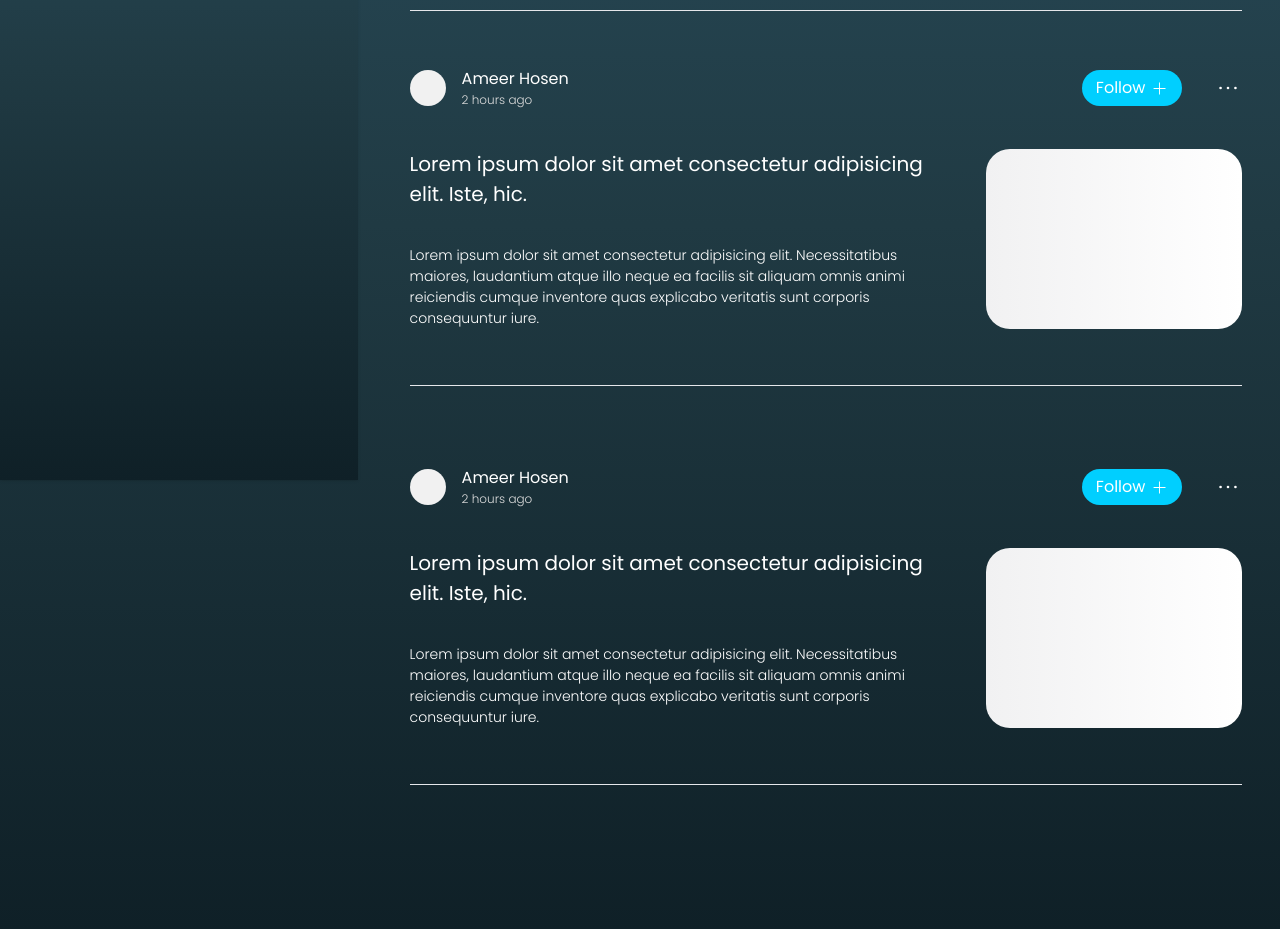
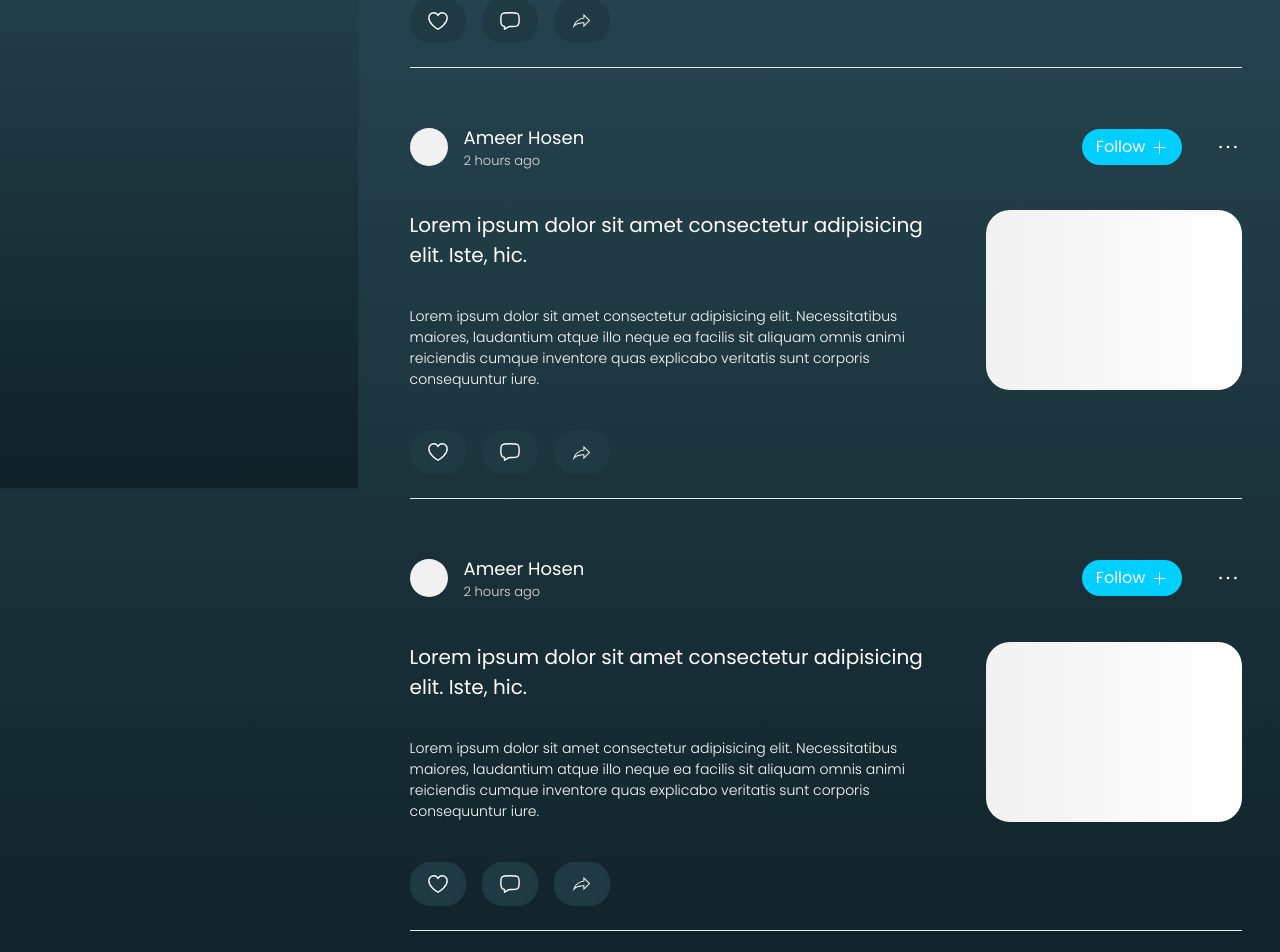
Before and after one commit to amiribnjaman/mybook-frontend, a Next.js app: page / in a window 1280 px wide. Shown: the part 480-1432 px from the top of the page. Before the commit the page ends 1409 px from the top, so only its background shows below. Built offline with nearby package versions, Linux system fonts and the light colour scheme; no server answers.

Commit message:
user interaction button implement

```diff
--- a/src/app/layoutComponent.jsx
+++ b/src/app/layoutComponent.jsx
@@ -23,6 +23,7 @@ export default function LayoutComponent({ children }) {
   const authPath = route.includes(getPath);
 
   return (
+    // 0f2027
     <div
       className={`${poppins.className} bg-gradient-to-b from-[#2c5364] via-[#203a43] to-[#0f2027] min-h-screen`}
     >
--- a/src/components/feed.jsx
+++ b/src/components/feed.jsx
@@ -284,7 +284,7 @@ export default function Feed() {
       {/* feed */}
       <div className=" mt-[140px] mx-auto mb-8 w-full gap-8  min-h-screen flex">
         {/* Feed left navbar */}
-        <div className="mb-8 col-span-3 min-h-screen w-[28%] shadow fixed flex-start bg-gradient-to-b from-[#2c5364] via-[#203a43] to-[#0f2027] pt-[20px]">
+        <div className="mb-8 col-span-3 min-h-screen w-[28%] shadow fixed flex-start bg-gradient-to-b from-[#2c5364] via-[#203a43] to-[#0f2027] pt-[28px]">
           <div className="sticky self-start top-[40px] left-0 h-screen w-[280px] ml-[6%]">
             <ul>
               <li className="flex gap-3 items-center mb-6 text-[#f4f4f9] font-regular cursor-pointer bg-[#203A43] w-[100%] h-[44px] rounded-[8px] hover:opacity-90 transition px-[20px] py-[16px]">
@@ -339,25 +339,26 @@ export default function Feed() {
             </ul>
           </div>
         </div>
-{/*
+        {/*
         <div className="mb-8 mt-8 flex justify-center col-span-1">
           <hr className="w-[.2px] min-h-[80vh] text-[#f4f4f9] bg-[#f4f4f9]" />
         </div> */}
         {/* Main feed */}
-        <div className="mb-8 mt-8 col-span-8 text-white w-[65%] flex-end ml-auto mr-[3%]">
+        <div className="mb-4 mt-8 col-span-8 text-white w-[65%] flex-end ml-auto mr-[3%]">
+          {/* Single post */}
           <div className="">
             {/* Post top userinfo sec  */}
             <div className="flex justify-between items-center">
               {/* User info */}
               <div className="flex gap-4 items-center">
                 {/*  User image */}
-                <div className="w-[36px] h-[36px] bg-[#f1f1f1] rounded-full"></div>
+                <div className="w-[38px] h-[38px] bg-[#f1f1f1] rounded-full"></div>
 
                 <div>
-                  <h3 className="text-[16px] font-regular cursor-pointer">
+                  <h3 className="text-[18px] font-regular cursor-pointer">
                     Ameer Hosen
                   </h3>
-                  <h5 className="text-[12px] font-light text-[#ddd]">
+                  <h5 className="text-[13px] font-light text-[#ddd]">
                     2 hours ago
                   </h5>
                 </div>
@@ -419,23 +420,82 @@ export default function Feed() {
               </div>
             </div>
 
-            <div className="mb-14 mt-14 flex justify-center">
+            {/* User interaction on post */}
+            <div className="mt-[24px]">
+              <div className="flex gap-4 items-center">
+                {/* Love */}
+                <div className="w-[56px] h-[44px] border border-[#203A43] bg-[#203A43] hover:bg-[#0f2027] rounded-[20px] flex items-center justify-center cursor-pointer">
+                  <svg
+                    xmlns="http://www.w3.org/2000/svg"
+                    width="22"
+                    height="22"
+                    viewBox="0 0 24 24"
+                  >
+                    <path
+                      fill="none"
+                      stroke="currentColor"
+                      stroke-linecap="round"
+                      stroke-linejoin="round"
+                      stroke-width="1.5"
+                      d="M16.696 3C14.652 3 12.887 4.197 12 5.943C11.113 4.197 9.348 3 7.304 3C4.374 3 2 5.457 2 8.481s1.817 5.796 4.165 8.073S12 21 12 21s3.374-2.133 5.835-4.446C20.46 14.088 22 11.514 22 8.481S19.626 3 16.696 3"
+                    />
+                  </svg>
+                </div>
+
+                {/* comment */}
+                <div className="w-[56px] h-[44px] border border-[#203A43] bg-[#203A43] hover:bg-[#0f2027] rounded-[20px] flex items-center justify-center cursor-pointer">
+                  <svg
+                    xmlns="http://www.w3.org/2000/svg"
+                    width="22"
+                    height="22"
+                    viewBox="0 0 24 24"
+                  >
+                    <path
+                      fill="none"
+                      stroke="currentColor"
+                      stroke-linecap="round"
+                      stroke-linejoin="round"
+                      stroke-width="1.5"
+                      d="M3.464 16.828C2 15.657 2 14.771 2 11s0-5.657 1.464-6.828C4.93 3 7.286 3 12 3s7.071 0 8.535 1.172S22 7.229 22 11s0 4.657-1.465 5.828C19.072 18 16.714 18 12 18c-2.51 0-3.8 1.738-6 3v-3.212c-1.094-.163-1.899-.45-2.536-.96"
+                    />
+                  </svg>
+                </div>
+
+                {/* share */}
+                <div className="w-[56px] h-[44px] border border-[#203A43] bg-[#203A43] hover:bg-[#0f2027] rounded-[20px] flex items-center justify-center cursor-pointer">
+                  <svg
+                    xmlns="http://www.w3.org/2000/svg"
+                    width="23"
+                    height="23"
+                    viewBox="0 0 24 24"
+                  >
+                    <path
+                      fill="currentColor"
+                      d="M19.59 12L15 7.41v2.46l-.86.13c-4.31.61-7.23 2.87-8.9 6.33c2.32-1.64 5.2-2.43 8.76-2.43h1v2.69m-2-1.69v.02c-4.47.21-7.67 1.82-10 5.08c1-5 4-10 11-11V5l7 7l-7 7v-4.1c-.33 0-.66.01-1 .02Z"
+                    />
+                  </svg>
+                </div>
+              </div>
+            </div>
+
+            <div className="mb-14 mt-6 flex justify-center">
               <hr className="w-[100%] min-h-[.5px] text-[#fff] bg-[#fff]" />
             </div>
           </div>
+          {/* Single post */}
           <div className="">
             {/* Post top userinfo sec  */}
             <div className="flex justify-between items-center">
               {/* User info */}
               <div className="flex gap-4 items-center">
                 {/*  User image */}
-                <div className="w-[36px] h-[36px] bg-[#f1f1f1] rounded-full"></div>
+                <div className="w-[38px] h-[38px] bg-[#f1f1f1] rounded-full"></div>
 
                 <div>
-                  <h3 className="text-[16px] font-regular cursor-pointer">
+                  <h3 className="text-[18px] font-regular cursor-pointer">
                     Ameer Hosen
                   </h3>
-                  <h5 className="text-[12px] font-light text-[#ddd]">
+                  <h5 className="text-[13px] font-light text-[#ddd]">
                     2 hours ago
                   </h5>
                 </div>
@@ -497,23 +557,83 @@ export default function Feed() {
               </div>
             </div>
 
-            <div className="mb-20 mt-14 flex justify-center">
+            {/* User interaction on post */}
+            <div className="mt-[24px]">
+              <div className="flex gap-4 items-center">
+                {/* Love */}
+                <div className="w-[56px] h-[44px] border border-[#203A43] bg-[#203A43] hover:bg-[#0f2027] rounded-[20px] flex items-center justify-center cursor-pointer">
+                  <svg
+                    xmlns="http://www.w3.org/2000/svg"
+                    width="22"
+                    height="22"
+                    viewBox="0 0 24 24"
+                  >
+                    <path
+                      fill="none"
+                      stroke="currentColor"
+                      stroke-linecap="round"
+                      stroke-linejoin="round"
+                      stroke-width="1.5"
+                      d="M16.696 3C14.652 3 12.887 4.197 12 5.943C11.113 4.197 9.348 3 7.304 3C4.374 3 2 5.457 2 8.481s1.817 5.796 4.165 8.073S12 21 12 21s3.374-2.133 5.835-4.446C20.46 14.088 22 11.514 22 8.481S19.626 3 16.696 3"
+                    />
+                  </svg>
+                </div>
+
+                {/* comment */}
+                <div className="w-[56px] h-[44px] border border-[#203A43] bg-[#203A43] hover:bg-[#0f2027] rounded-[20px] flex items-center justify-center cursor-pointer">
+                  <svg
+                    xmlns="http://www.w3.org/2000/svg"
+                    width="22"
+                    height="22"
+                    viewBox="0 0 24 24"
+                  >
+                    <path
+                      fill="none"
+                      stroke="currentColor"
+                      stroke-linecap="round"
+                      stroke-linejoin="round"
+                      stroke-width="1.5"
+                      d="M3.464 16.828C2 15.657 2 14.771 2 11s0-5.657 1.464-6.828C4.93 3 7.286 3 12 3s7.071 0 8.535 1.172S22 7.229 22 11s0 4.657-1.465 5.828C19.072 18 16.714 18 12 18c-2.51 0-3.8 1.738-6 3v-3.212c-1.094-.163-1.899-.45-2.536-.96"
+                    />
+                  </svg>
+                </div>
+
+                {/* share */}
+                <div className="w-[56px] h-[44px] border border-[#203A43] bg-[#203A43] hover:bg-[#0f2027] rounded-[20px] flex items-center justify-center cursor-pointer">
+                  <svg
+                    xmlns="http://www.w3.org/2000/svg"
+                    width="23"
+                    height="23"
+                    viewBox="0 0 24 24"
+                  >
+                    <path
+                      fill="currentColor"
+                      d="M19.59 12L15 7.41v2.46l-.86.13c-4.31.61-7.23 2.87-8.9 6.33c2.32-1.64 5.2-2.43 8.76-2.43h1v2.69m-2-1.69v.02c-4.47.21-7.67 1.82-10 5.08c1-5 4-10 11-11V5l7 7l-7 7v-4.1c-.33 0-.66.01-1 .02Z"
+                    />
+                  </svg>
+                </div>
+              </div>
+            </div>
+
+            <div className="mb-14 mt-6 flex justify-center">
               <hr className="w-[100%] min-h-[.5px] text-[#fff] bg-[#fff]" />
             </div>
           </div>
+
+          {/* Single post */}
           <div className="">
             {/* Post top userinfo sec  */}
             <div className="flex justify-between items-center">
               {/* User info */}
               <div className="flex gap-4 items-center">
                 {/*  User image */}
-                <div className="w-[36px] h-[36px] bg-[#f1f1f1] rounded-full"></div>
+                <div className="w-[38px] h-[38px] bg-[#f1f1f1] rounded-full"></div>
 
                 <div>
-                  <h3 className="text-[16px] font-regular cursor-pointer">
+                  <h3 className="text-[18px] font-regular cursor-pointer">
                     Ameer Hosen
                   </h3>
-                  <h5 className="text-[12px] font-light text-[#ddd]">
+                  <h5 className="text-[13px] font-light text-[#ddd]">
                     2 hours ago
                   </h5>
                 </div>
@@ -575,10 +695,69 @@ export default function Feed() {
               </div>
             </div>
 
-            <div className="mb-20 mt-14 flex justify-center">
+            {/* User interaction on post */}
+            <div className="mt-[24px]">
+              <div className="flex gap-4 items-center">
+                {/* Love */}
+                <div className="w-[56px] h-[44px] border border-[#203A43] bg-[#203A43] hover:bg-[#0f2027] rounded-[20px] flex items-center justify-center cursor-pointer">
+                  <svg
+                    xmlns="http://www.w3.org/2000/svg"
+                    width="22"
+                    height="22"
+                    viewBox="0 0 24 24"
+                  >
+                    <path
+                      fill="none"
+                      stroke="currentColor"
+                      stroke-linecap="round"
+                      stroke-linejoin="round"
+                      stroke-width="1.5"
+                      d="M16.696 3C14.652 3 12.887 4.197 12 5.943C11.113 4.197 9.348 3 7.304 3C4.374 3 2 5.457 2 8.481s1.817 5.796 4.165 8.073S12 21 12 21s3.374-2.133 5.835-4.446C20.46 14.088 22 11.514 22 8.481S19.626 3 16.696 3"
+                    />
+                  </svg>
+                </div>
+
+                {/* comment */}
+                <div className="w-[56px] h-[44px] border border-[#203A43] bg-[#203A43] hover:bg-[#0f2027] rounded-[20px] flex items-center justify-center cursor-pointer">
+                  <svg
+                    xmlns="http://www.w3.org/2000/svg"
+                    width="22"
+                    height="22"
+                    viewBox="0 0 24 24"
+                  >
+                    <path
+                      fill="none"
+                      stroke="currentColor"
+                      stroke-linecap="round"
+                      stroke-linejoin="round"
+                      stroke-width="1.5"
+                      d="M3.464 16.828C2 15.657 2 14.771 2 11s0-5.657 1.464-6.828C4.93 3 7.286 3 12 3s7.071 0 8.535 1.172S22 7.229 22 11s0 4.657-1.465 5.828C19.072 18 16.714 18 12 18c-2.51 0-3.8 1.738-6 3v-3.212c-1.094-.163-1.899-.45-2.536-.96"
+                    />
+                  </svg>
+                </div>
+
+                {/* share */}
+                <div className="w-[56px] h-[44px] border border-[#203A43] bg-[#203A43] hover:bg-[#0f2027] rounded-[20px] flex items-center justify-center cursor-pointer">
+                  <svg
+                    xmlns="http://www.w3.org/2000/svg"
+                    width="23"
+                    height="23"
+                    viewBox="0 0 24 24"
+                  >
+                    <path
+                      fill="currentColor"
+                      d="M19.59 12L15 7.41v2.46l-.86.13c-4.31.61-7.23 2.87-8.9 6.33c2.32-1.64 5.2-2.43 8.76-2.43h1v2.69m-2-1.69v.02c-4.47.21-7.67 1.82-10 5.08c1-5 4-10 11-11V5l7 7l-7 7v-4.1c-.33 0-.66.01-1 .02Z"
+                    />
+                  </svg>
+                </div>
+              </div>
+            </div>
+
+            <div className="mb-14 mt-6 flex justify-center">
               <hr className="w-[100%] min-h-[.5px] text-[#fff] bg-[#fff]" />
             </div>
           </div>
+
         </div>
       </div>
 
```
